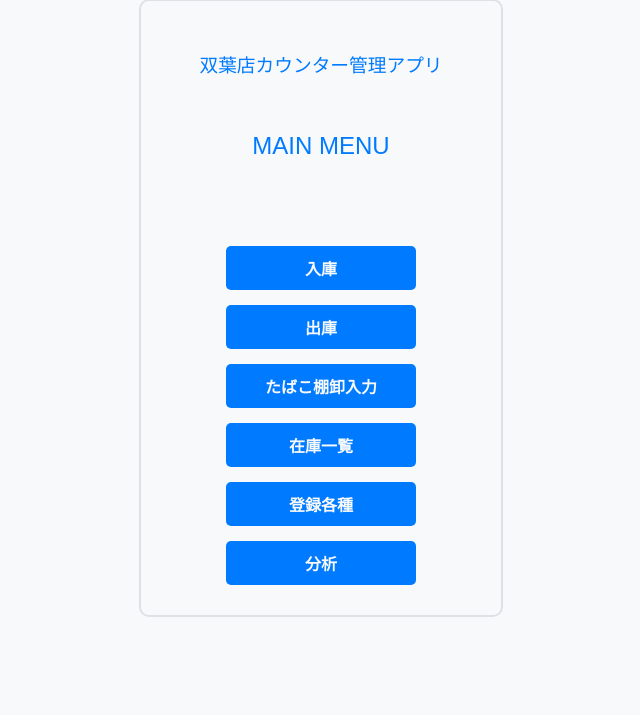
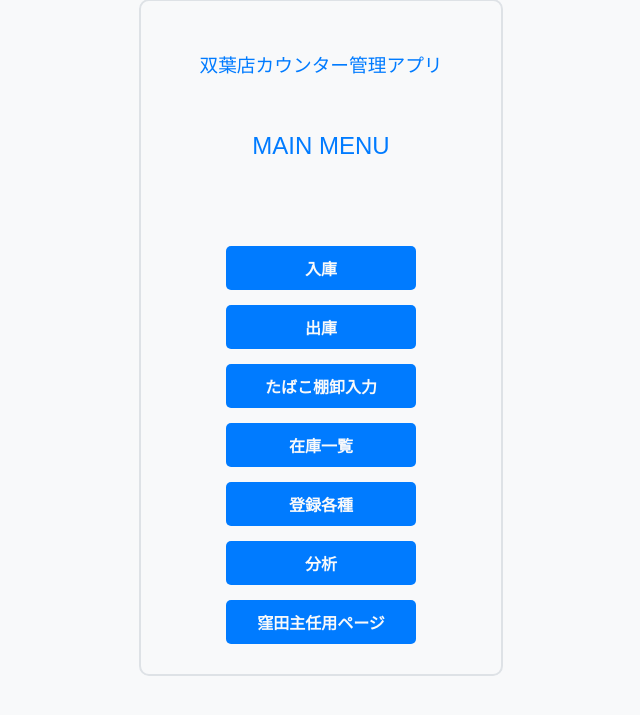
Before and after one commit to skedgeskedge3104-ops/counter_stock, a Flask app: page / in a window 1280 px wide. Shown: the part 51-766 px from the top of the page, without its empty margins (319-959 px from the left). Run offline with Flask 3, Linux system fonts and the light colour scheme; some libraries are stand-ins or nearby versions.

Commit message:
indexに入れるの忘れた

```diff
--- a/templates/index.html
+++ b/templates/index.html
@@ -17,6 +17,7 @@
     <a href="counter_stock">在庫一覧</a>
     <a href="register">登録各種</a>
     <a href="analysis">分析</a>
+    <a href="kubota">窪田主任用ページ</a>
 
 </div>
 
```
